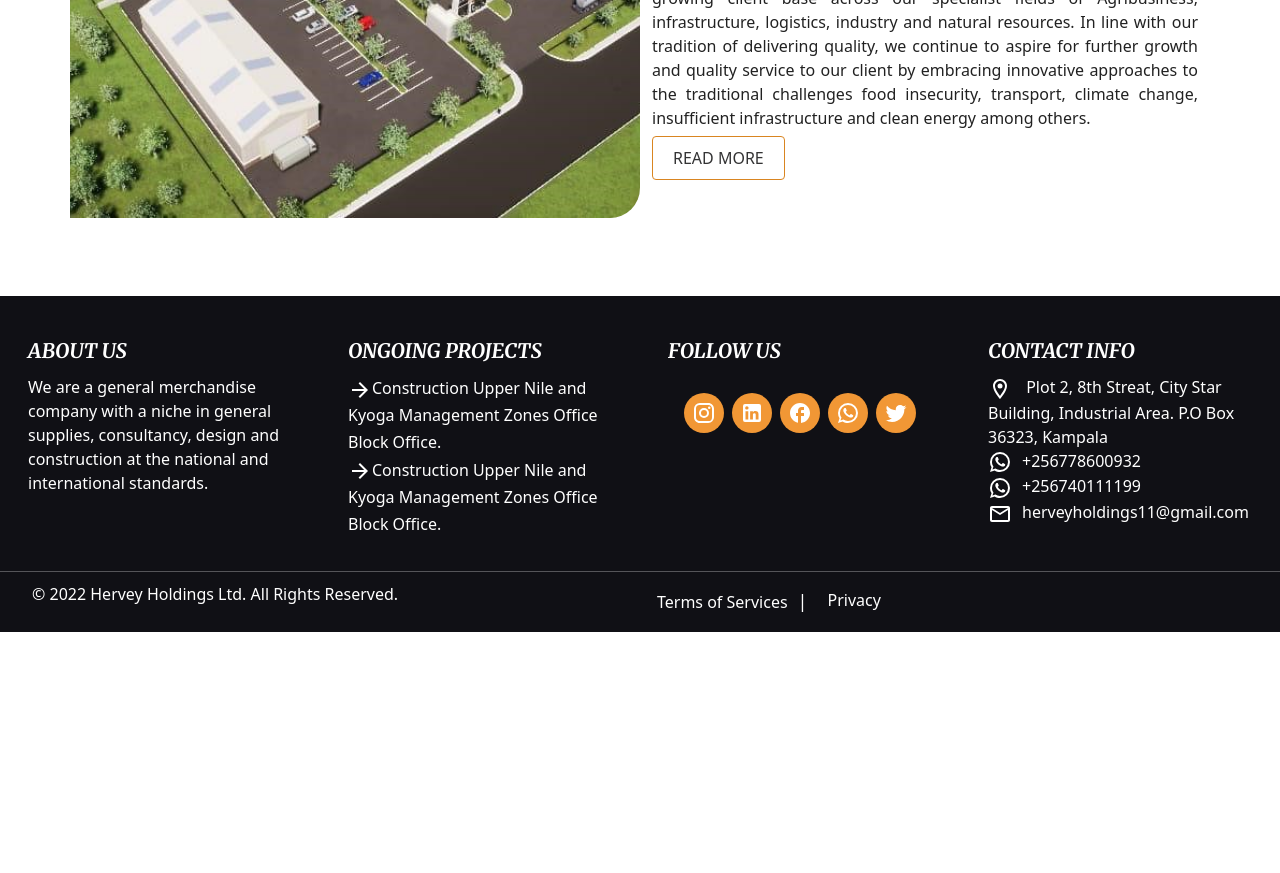
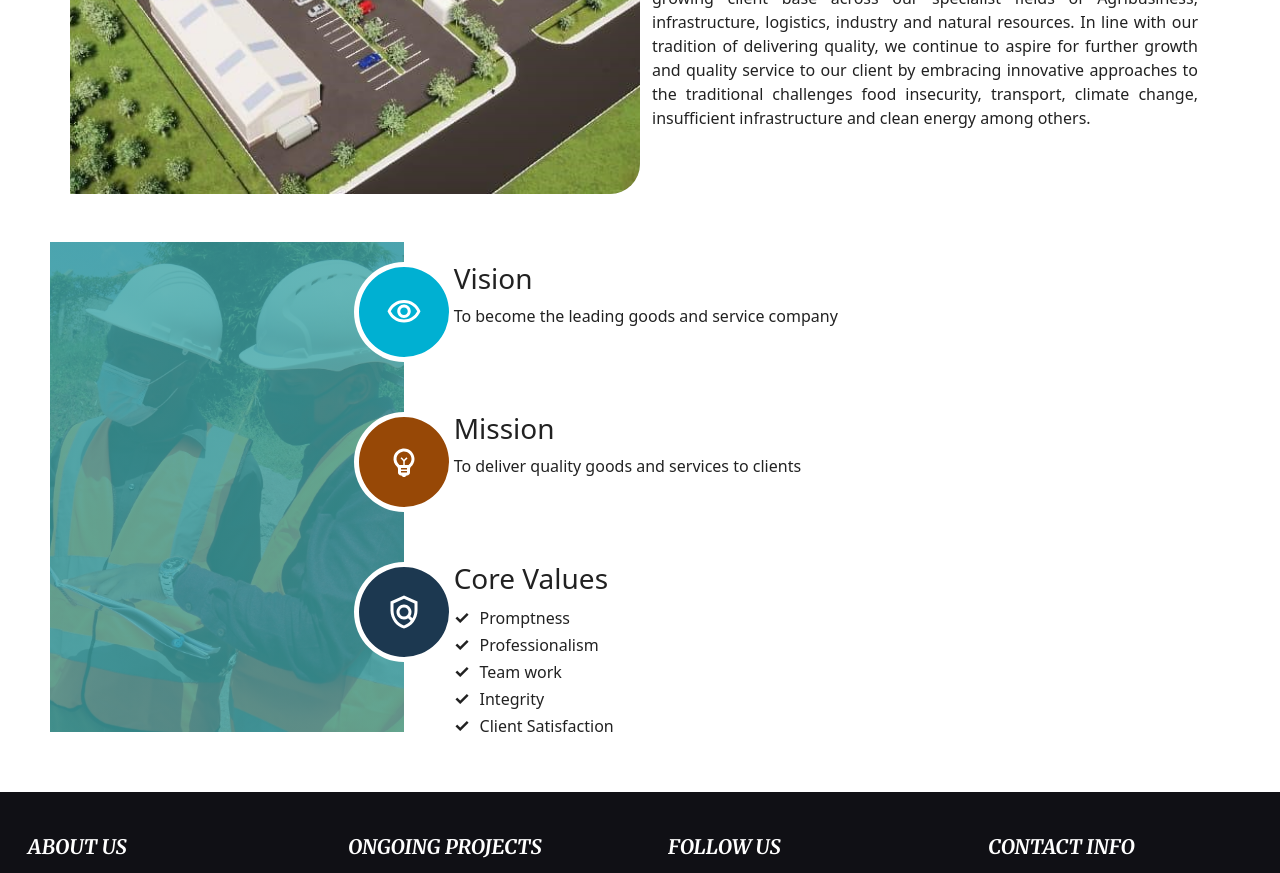
Before and after one commit to KimeraMoses/HerveyHoldings, a React (Create React App) app: page /about-us in a window 1280 px wide. Shown: the part 660-1533 px from the top of the page. Before the commit the page ends 1292 px from the top, so only its background shows below. Built offline with nearby package versions, Linux system fonts and the light colour scheme.

Commit message:
New: implemented the vision, mission and core values UI

```diff
--- a/src/components/HomePage/About.js
+++ b/src/components/HomePage/About.js
@@ -5,7 +5,7 @@ import image from "../../assets/About-Us.jpg";
 import Divider from "../UI/Divider/Divider";
 import classes from "./About.module.css";
 
-const About = () => {
+const About = ({isHomePage}) => {
   return (
     <section className={classes.home__about_section_wrapper}>
       <Container>
@@ -41,9 +41,10 @@ const About = () => {
                 challenges food insecurity, transport, climate change,
                 insufficient infrastructure and clean energy among others.
               </p>
+              {isHomePage &&
               <Link to="/about-us" className={classes.btn__readmore}>
                 Read More
-              </Link>
+              </Link>}
             </div>
           </div>
         </Row>
--- a/src/components/HomePage/Home.js
+++ b/src/components/HomePage/Home.js
@@ -1,4 +1,4 @@
-import React from "react";
+import React, { useEffect } from "react";
 
 //===COMPONENT IMPORTS===
 import Wrapper from "../../containers/hoc/wrapper";
@@ -11,10 +11,13 @@ import Team from "../Team/Team";
 import Projects from "../Projects/Projects";
 
 const Home = () => {
+  useEffect(() => {
+    window.scrollTo(0, 0);
+  }, []);
   return (
     <Wrapper>
       <Slideshow />
-      <About />
+      <About isHomePage={true} />
       <Services />
       <Projects />
       <Team />
--- a/src/components/Navigation/NavigationMenu.module.css
+++ b/src/components/Navigation/NavigationMenu.module.css
@@ -1,5 +1,6 @@
 .navbar_wrapper {
   margin-right: 20px;
+
 }
 .nav_menu {
   display: flex;
@@ -45,6 +46,8 @@
     display: none;
     background-color: var(--bg_color);
     width: 100%;
+
+
   }
   .navbar_wrapper.menuOpen {
     display: block;
--- a/src/components/Pages/AboutUs/AboutUs.js
+++ b/src/components/Pages/AboutUs/AboutUs.js
@@ -1,17 +1,20 @@
-import React from "react";
-import image from "../../../assets/About-Us.jpg";
+import React, { useEffect } from "react";
 import classes from "./AboutUs.module.css";
-import { Button } from "@material-ui/core";
 import { Link } from "react-router-dom";
 import About from "../../HomePage/About";
 import Breadcrumb from "../Breadcrumb/Breadcrumb";
+import MisionVision from "./MissionVision/MisionVision";
 
 const AboutUs = () => {
+  useEffect(() => {
+    window.scrollTo(0, 0);
+  }, []);
   return (
     <div className={classes.about_us_wrapper}>
       <Breadcrumb title="About Us" />
       <div className={classes.about_us_content_wrapper}>
         <About />
+        <MisionVision />
       </div>
     </div>
   );
--- a/src/components/Pages/AboutUs/AboutUs.module.css
+++ b/src/components/Pages/AboutUs/AboutUs.module.css
@@ -33,3 +33,9 @@
   padding: 30px 50px;
   width: 100%;
 }
+
+@media screen and (max-width: 689px) {
+  .about_us_content_wrapper{
+    padding: 20px 10px;
+  }
+}
--- /dev/null
+++ b/src/components/Pages/AboutUs/MissionVision/MisionVision.js
@@ -0,0 +1,58 @@
+import React from "react";
+import MisionIcon from "@material-ui/icons/EmojiObjectsOutlined";
+import VisionIcon from "@material-ui/icons/VisibilityOutlined";
+import ValuesIcon from "@material-ui/icons/PolicyOutlined";
+import classes from "./MisionVision.module.css";
+
+const MisionVision = () => {
+  return (
+    <div className={classes.company_vision_wrapper}>
+      <div className={classes.vision_hero_wrapper}></div>
+      <div className={classes.vision_content_wrapper}>
+        <div className={classes.vision_wrapper}>
+          <div
+            className={`${classes.vision_icon_wrapper} ${classes.icon_wrapper}`}
+          >
+            <VisionIcon />
+          </div>
+          <div className={classes.vision_content}>
+            <h3>Vision</h3>
+            <p>To become the leading goods and service company</p>
+          </div>
+        </div>
+        <div className={classes.vision_wrapper}>
+          <div
+            className={`${classes.mission_icon_wrapper} ${classes.icon_wrapper}`}
+          >
+            <MisionIcon />
+          </div>
+          <div className={classes.vision_content}>
+            <h3>Mission</h3>
+            <p>To deliver quality goods and services to clients</p>
+          </div>
+        </div>
+        <div
+          className={`${classes.vision_wrapper} ${classes.core_values_wrapper}`}
+        >
+          <div
+            className={`${classes.values_icon_wrapper} ${classes.icon_wrapper}`}
+          >
+            <ValuesIcon />
+          </div>
+          <div className={`${classes.vision_content} ${classes.core_values}`}>
+            <h3>Core Values</h3>
+            <ul>
+              <li>Promptness</li>
+              <li>Professionalism</li>
+              <li>Team work</li>
+              <li>Integrity</li>
+              <li>Client Satisfaction</li>
+            </ul>
+          </div>
+        </div>
+      </div>
+    </div>
+  );
+};
+
+export default MisionVision;
--- /dev/null
+++ b/src/components/Pages/AboutUs/MissionVision/MisionVision.module.css
@@ -0,0 +1,76 @@
+.company_vision_wrapper {
+  padding: 0px;
+  min-height: 400px;
+  display: flex;
+  margin-bottom: 30px;
+}
+
+.vision_hero_wrapper {
+  width: 30%;
+  background: linear-gradient(
+      0deg,
+      rgba(61, 163, 165, 0.8),
+      rgba(61, 163, 165, 0.8)
+    ),
+    url("../../../../assets/ceo.jpg");
+  background-size: cover;
+  background-position: center center;
+}
+.vision_content_wrapper {
+  width: 70%;
+  display: flex;
+  flex-direction: column;
+  justify-content: space-around;
+  padding: 20px 0;
+}
+.vision_wrapper {
+  margin-left: -50px;
+  height: 150px;
+  display: flex;
+}
+.icon_wrapper {
+  width: 105px;
+  height: 100px;
+  padding: 24px;
+  border: 5px solid #fff;
+  border-radius: 50%;
+  display: flex;
+  align-items: center;
+  justify-content: center;
+}
+.vision_icon_wrapper {
+  background-color: #00b0d2;
+}
+.mission_icon_wrapper {
+  background-color: var(--bg_color);
+}
+.values_icon_wrapper {
+  background-color: #1c3850;
+}
+.vision_content {
+  display: flex;
+  flex-direction: column;
+  justify-content: flex-start;
+  width: 100%;
+}
+
+.core_values ul {
+  padding: 0;
+  margin: 0;
+}
+.core_values ul li::before {
+  content: "✓";
+  font-size: 18px;
+  font-weight: 700;
+  margin-right: 10px;
+}
+.vision_content_wrapper svg {
+  font-size: 36px;
+  color: #fff;
+}
+
+@media screen and (max-width: 689px) {
+  .icon_wrapper {
+    width: 115px;
+  }
+}
```
Also changed, not shown: src/assets/ceo.jpg (added).
